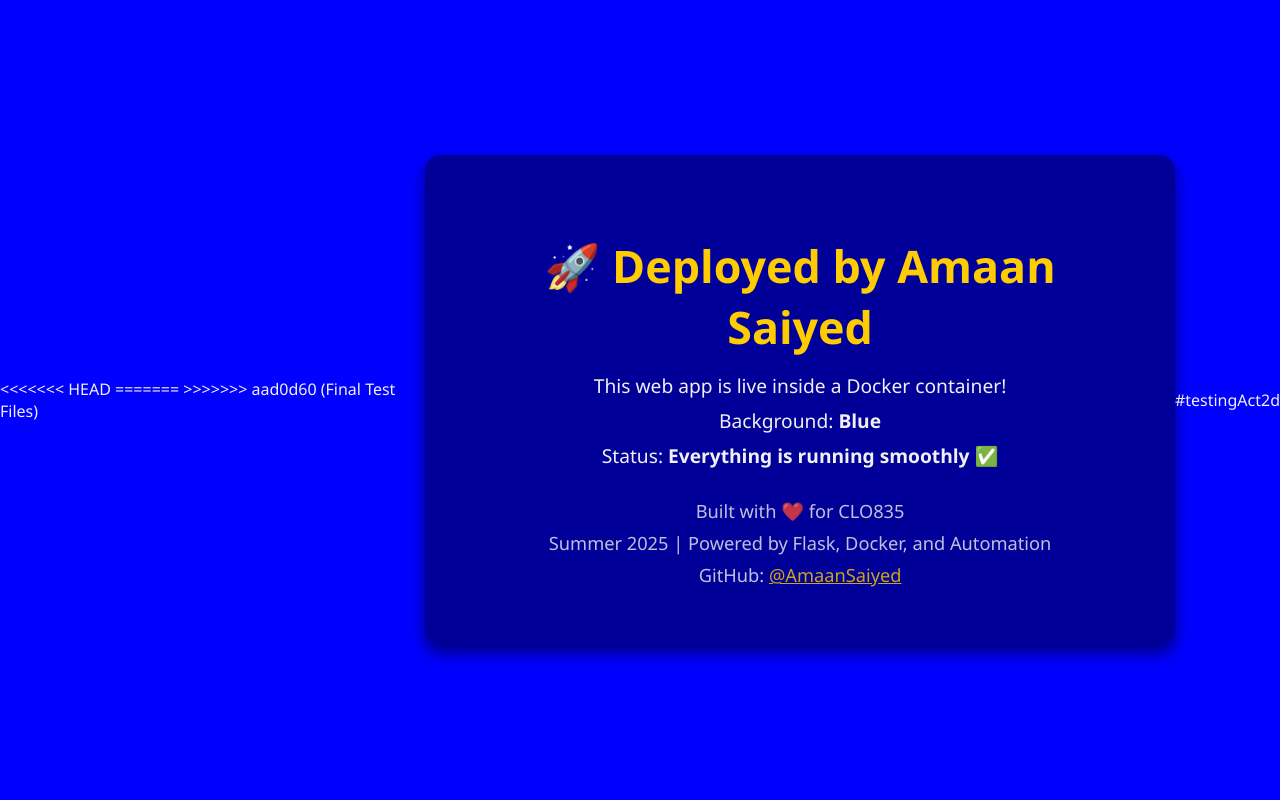
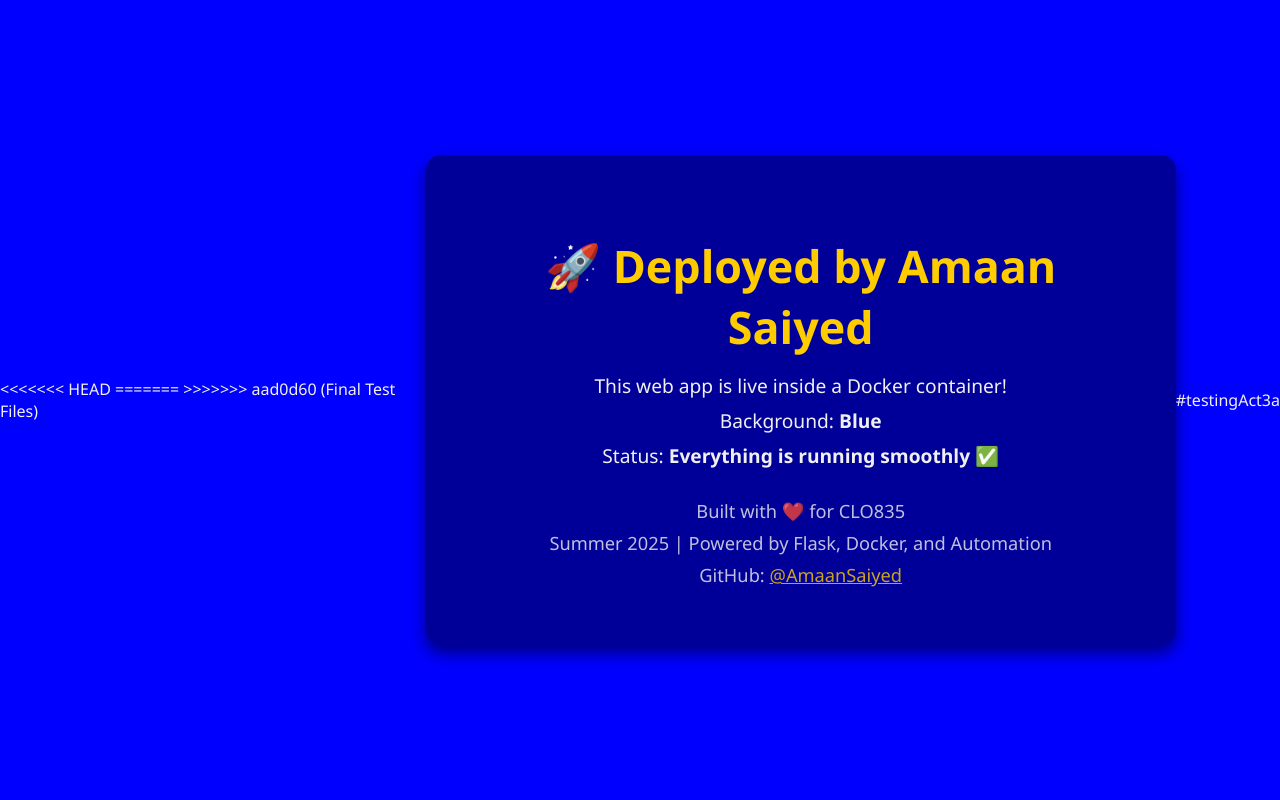
Before and after one commit to AmaanSaiyed/clo835-app, a Flask app: page / in a window 1280 px wide. Run offline with Flask 3, Linux system fonts and the light colour scheme.

Commit message:
Trigger GitHub Actions workflow3

```diff
--- a/app/templates/index.html
+++ b/app/templates/index.html
@@ -70,4 +70,4 @@
     </div>
 </body>
 </html>
-#testingAct2d
+#testingAct3a
```
